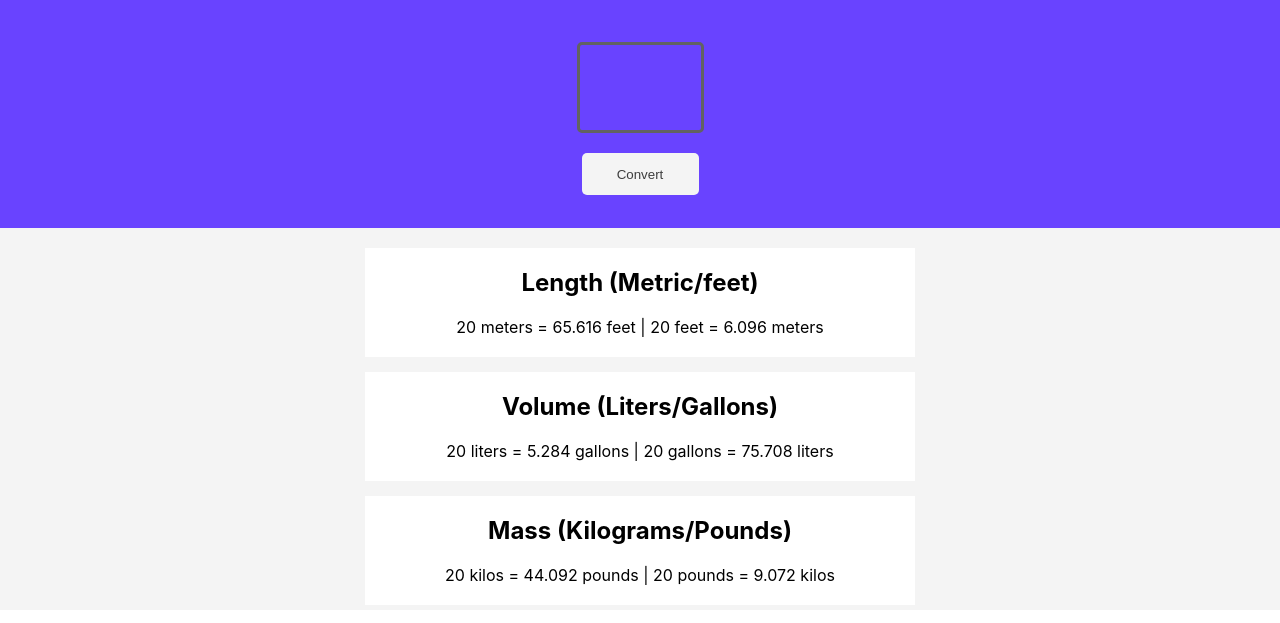
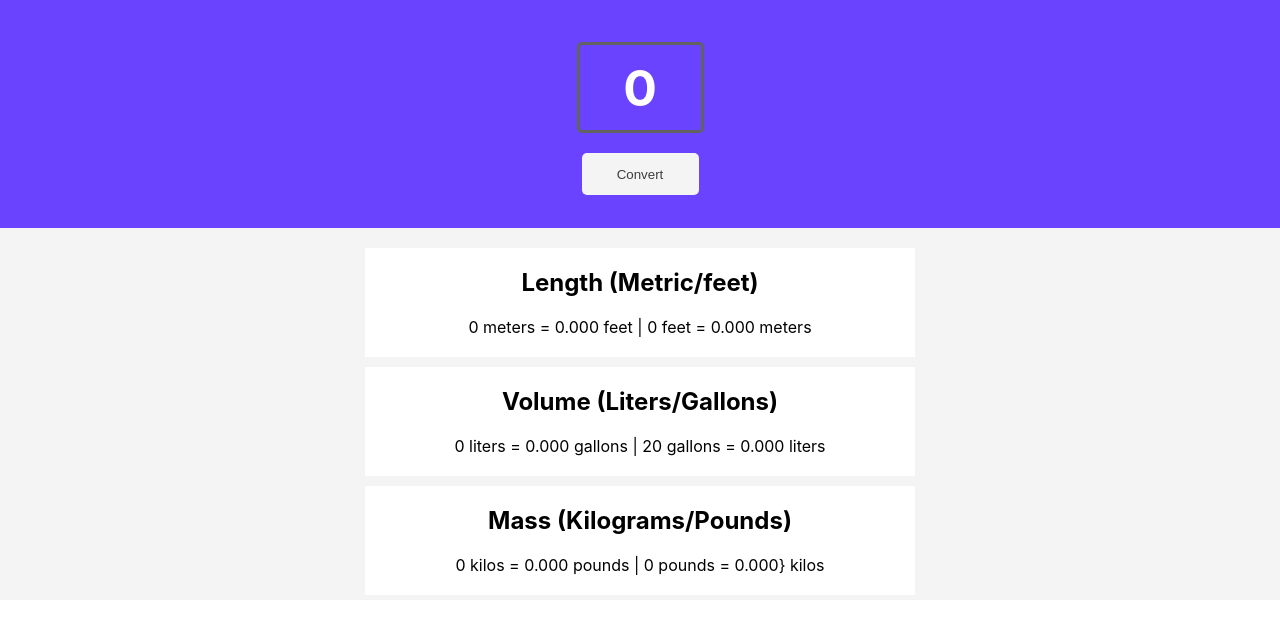
Before and after one commit to alabadi-alkowar/Metric-Imperial-Unit-Conversion, a plain HTML site: page index.html in a window 1280 px wide. Both pictures are taken after a click on the button "Convert". Shown: the part 57-680 px from the top of the page. Drawn offline with Linux system fonts and the light colour scheme.

Commit message:
update 1.1
add javascript

```diff
--- a/index.html
+++ b/index.html
@@ -7,24 +7,25 @@
         <div class="container">
             <div class="face">
                 <h1>Metric/Imperial Unit Conversion</h1>
-                <input type="number" id="input"/>
-                <button id="convert">Convert</button>
+                <input value="0" type="number" id="input"/>
+                <button  id="convert">Convert</button>
             </div>
             <div class="lists">
                 <div class="list">
                     <h2>Length (Metric/feet)</h2>
-                    <p>20 meters = 65.616 feet | 20 feet = 6.096 meters</p>
+                    <p id="length">20 meters = 65.616 feet | 20 feet = 6.096 meters</p>
                 </div>
                 <div class="list">
                     <h2>Volume (Liters/Gallons)</h2>
-                    <p>20 liters = 5.284 gallons | 20 gallons = 75.708 liters</p>
+                    <p id="Volume">20 liters = 5.284 gallons | 20 gallons = 75.708 liters</p>
                 </div>
                 <div class="list">
                     <h2>Mass (Kilograms/Pounds)</h2>
-                    <p>20 kilos = 44.092 pounds | 20 pounds = 9.072 kilos</p>
+                    <p id="Mass">20 kilos = 44.092 pounds | 20 pounds = 9.072 kilos</p>
                 </div>
             </div>
         </div>
+        <script src="index.js"></script>
     </body>
 
 </html>
--- /dev/null
+++ b/index.js
@@ -0,0 +1,21 @@
+const button = document.getElementById("convert")
+const length = document.getElementById("length")
+
+button.addEventListener("click" , ()=>{
+    const length = document.getElementById("length")
+    const Volume = document.getElementById("Volume")
+    const Mass = document.getElementById("Mass")
+    const Input_Value = document.getElementById("input").value
+    const meters = Input_Value * 0.3048
+    const feet = Input_Value *  3.28084
+    const gal = Input_Value *   0.264172
+    const liters = Input_Value *  3.78541
+    const lb = Input_Value *  0.453592
+    const kg = Input_Value * 2.20462
+
+    length.innerHTML =  `${Input_Value} meters = ${feet.toFixed(3)} feet | ${Input_Value} feet = ${meters.toFixed(3)} meters`
+    Volume.innerHTML = `${Input_Value} liters = ${gal.toFixed(3)} gallons | 20 gallons = ${liters.toFixed(3)} liters`
+    Mass.innerHTML = `${Input_Value} kilos = ${kg.toFixed(3)} pounds | ${Input_Value} pounds = ${lb.toFixed(3)}} kilos`
+
+
+})
--- a/styles.css
+++ b/styles.css
@@ -66,7 +66,7 @@ button{
     justify-content: center;
     align-items: center;
     margin-top: 20px;
-    gap: 10px;
+    gap: 5px;
 }
 .list{
     width: 550px;
```
